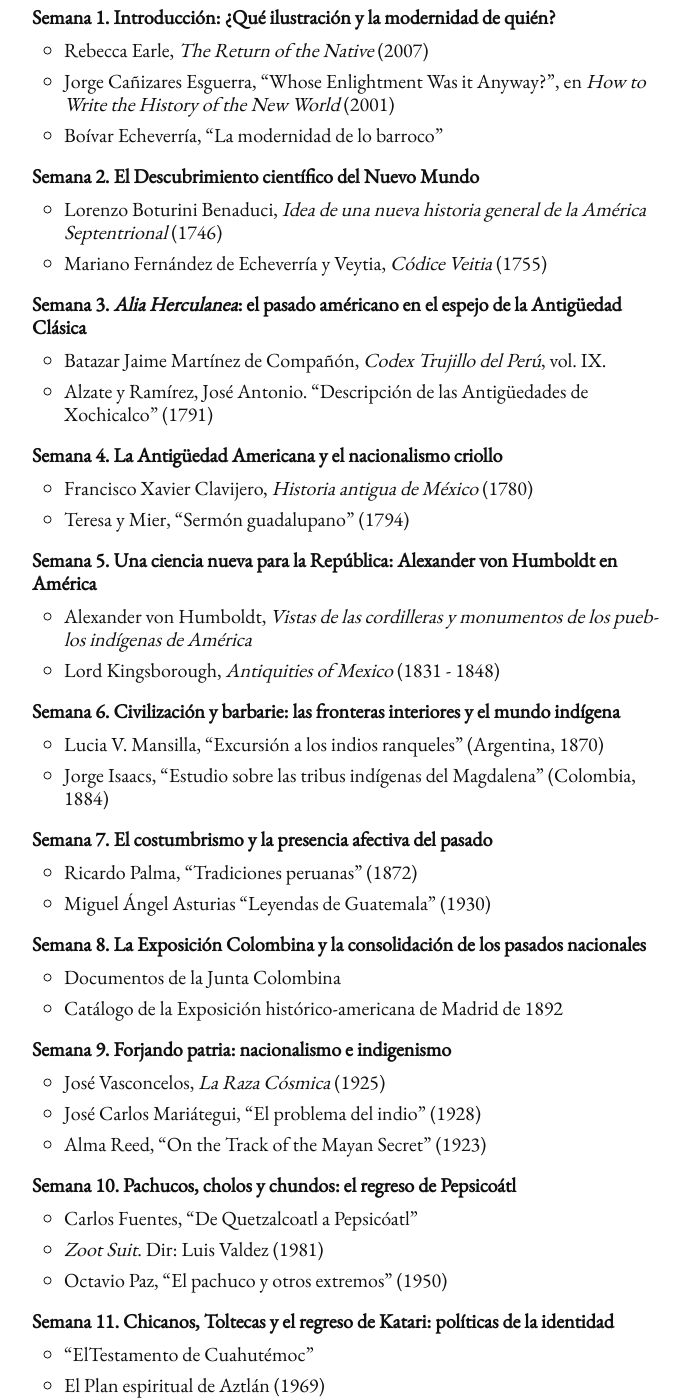
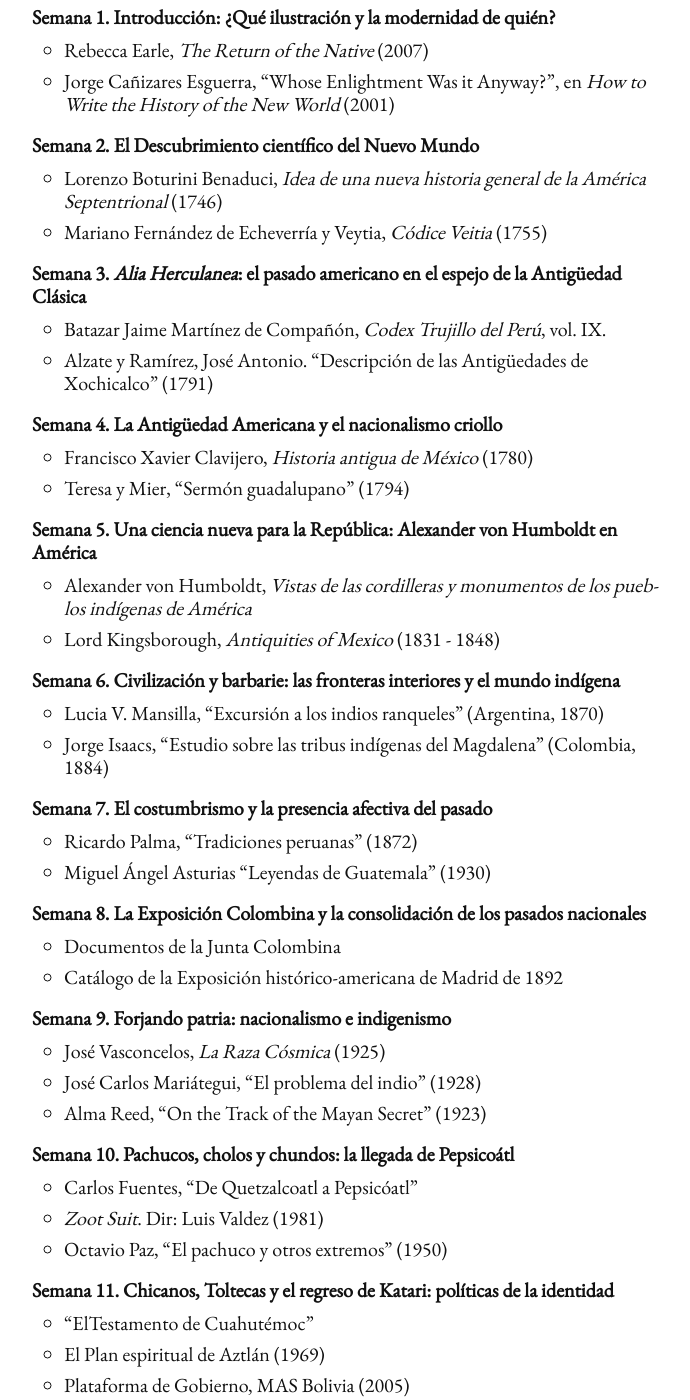
Before and after one commit to Hipomenes/hipomenes.github.io, a Jekyll site: the page built from _posts/2018-04-12-curso.md, in a window 1280 px wide and 1400 px high, scrolled down 799 px. Shown: the whole window, without its empty margins (288-978 px from the left). Built offline with Jekyll 4.4.1, drawn with Linux system fonts in a browser that asks for light colours; nearby versions of some CDN libraries; library files that are not in the unit come from our copies.

Commit message:
Update
d

```diff
--- a/_posts/2018-04-12-curso.md
+++ b/_posts/2018-04-12-curso.md
@@ -19,14 +19,13 @@
 
 - Rebecca Earle, *The Return of the Native* (2007)
 - Jorge Cañizares Esguerra, “Whose Enlightment Was it Anyway?”, en *How to Write the History of the New World* (2001)
-- Boívar Echeverría, “La modernidad de lo barroco”
 
 ### Semana 2. El Descubrimiento científico del Nuevo Mundo
 
 - Lorenzo Boturini Benaduci, *Idea de una nueva historia general de la América Septentrional* (1746)
 - Mariano Fernández de Echeverría y Veytia, *Códice Veitia* (1755)
 
-### Semana 3. *Alia Herculanea*: el pasado américano en el espejo de la Antigüedad Clásica
+### Semana 3. *Alia Herculanea*: el pasado americano en el espejo de la Antigüedad Clásica
 - Batazar Jaime Martínez de Compañón, *Codex Trujillo del Perú*, vol. IX.
 - Alzate y Ramírez, José Antonio. “Descripción de las Antigüedades de Xochicalco” (1791)
 
@@ -55,7 +54,7 @@
 - José Carlos Mariátegui, "El problema del indio" (1928)
 - Alma Reed, “On the Track of the Mayan Secret” (1923)
 
-### Semana 10. Pachucos, cholos y chundos: el regreso de Pepsicoátl
+### Semana 10. Pachucos, cholos y chundos: la llegada de Pepsicoátl
 - Carlos Fuentes, "De Quetzalcoatl a Pepsicóatl"
 - *Zoot Suit*. Dir: Luis Valdez (1981)
 - Octavio Paz, “El pachuco y otros extremos” (1950)
```
